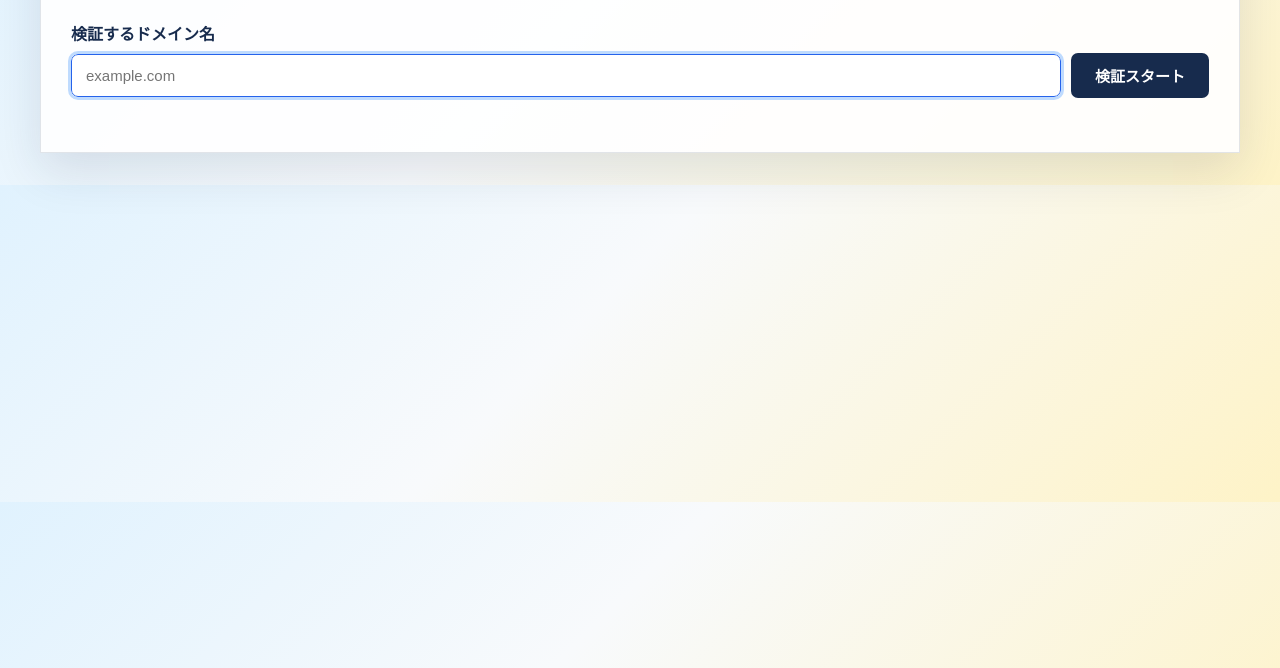
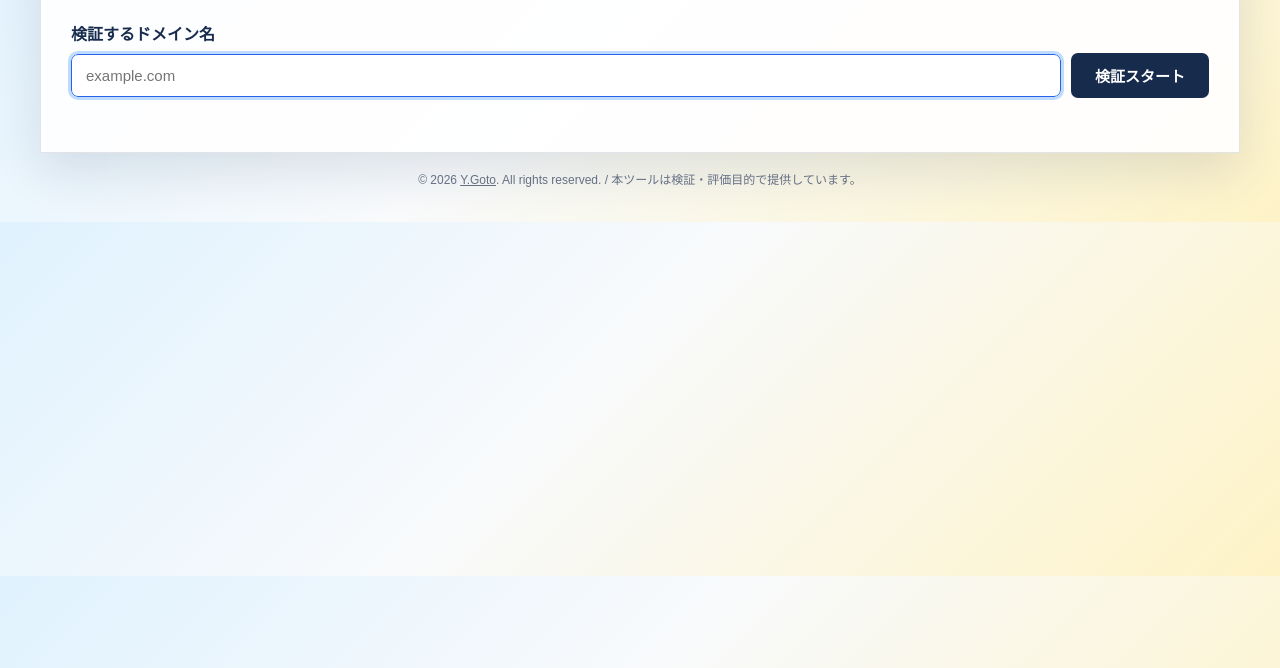
Before and after one commit to yoshigoto/dnssec-validator, a website: page index.html in a window 1280 px wide. Shown: the part 132-800 px from the top of the page. Drawn offline with Linux system fonts and the light colour scheme.

Commit message:
フッターのスタイルを追加し、フッターをHTMLに挿入

```diff
--- a/index.html
+++ b/index.html
@@ -64,6 +64,8 @@
         .chain-arrow { grid-column: 1; grid-row: 5; }
         .signature-arrow { grid-column: 2; grid-row: 4; }
         .legend { margin-top: 16px; color: var(--muted); font: 12px sans-serif; }
+        .footer { max-width: 1200px; margin: 18px auto 0; color: var(--muted); font: 12px/1.6 sans-serif; text-align: center; }
+        .footer a { color: inherit; }
     </style>
 </head>
 <body>
@@ -109,6 +111,7 @@
             <div class="legend">矢印のラベルは、親と子の関係に対するハッシュ値検証の結果です。</div>
         </section>
     </div>
+    <footer class="footer">&copy; 2026 <a href="https://x.com/goto_ipv6">Y.Goto</a>. All rights reserved. / 本ツールは検証・評価目的で提供しています。</footer>
 
     <script src="./dnssec-validator-client.js" defer></script>
 </body>
```
